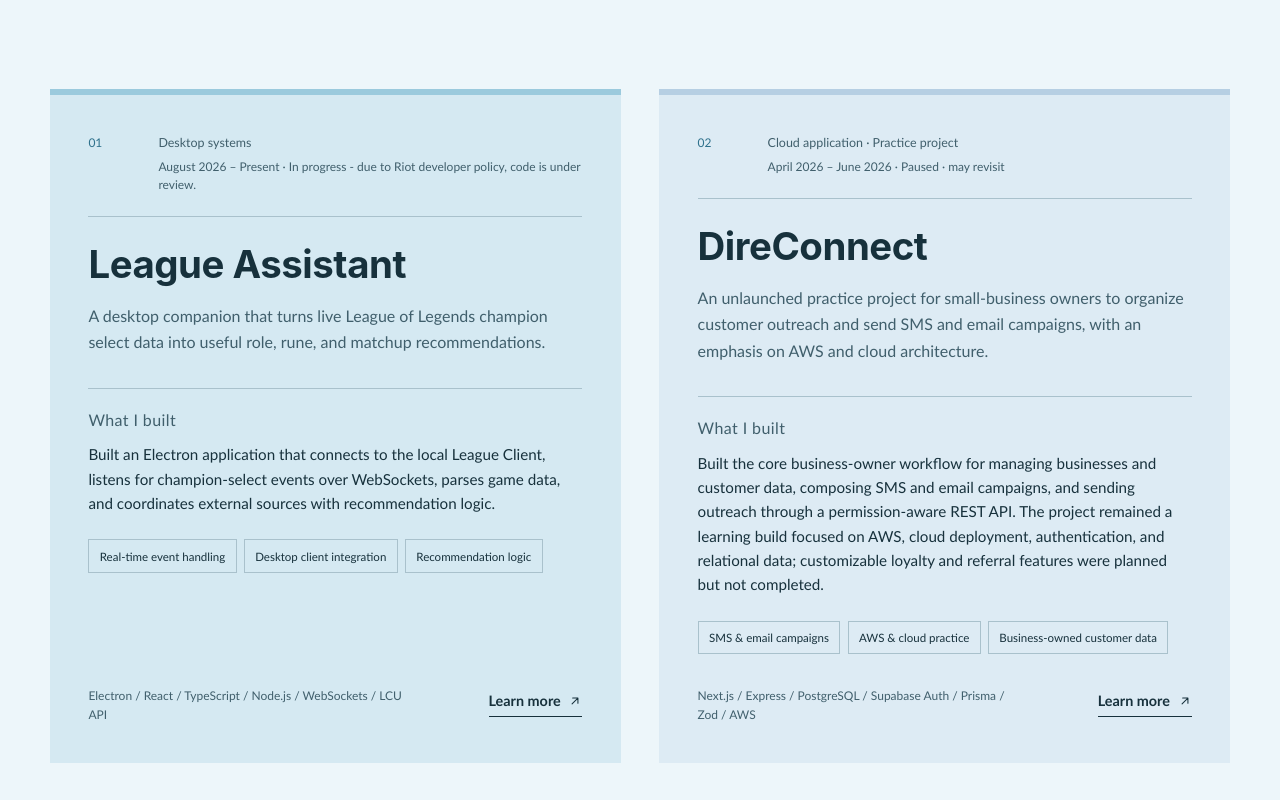
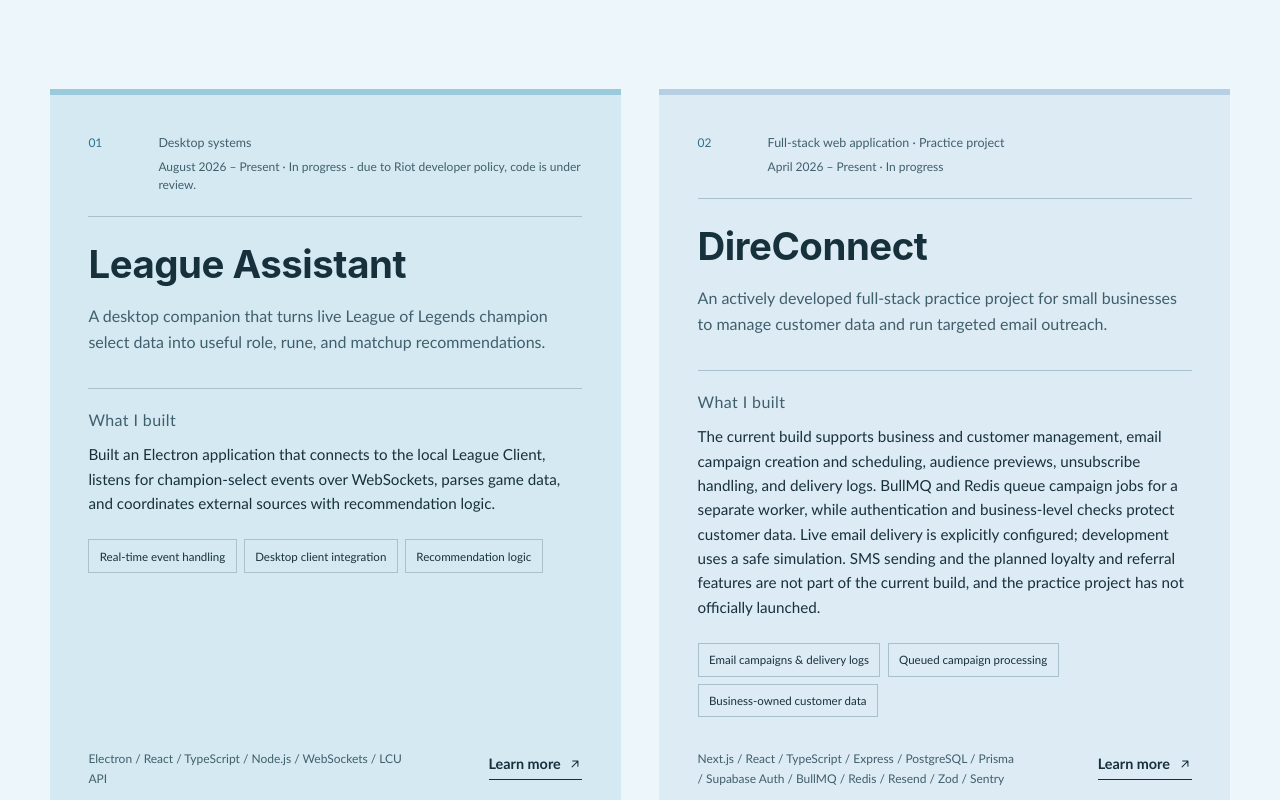
Before and after one commit to JasonInTheBox/personal-website, a Next.js app: page /projects in a window 1280 px wide. Shown: the part 560-1360 px from the top of the page. Built offline with nearby package versions, Linux system fonts and the light colour scheme.

Commit message:
Updated projects and personal website url

```diff
--- a/src/app/about/page.tsx
+++ b/src/app/about/page.tsx
@@ -24,6 +24,21 @@
     title: "Practical with AI",
     detail:
       "I’m interested in AI features that are grounded in product data and designed around a real user need.",
+  },
+];
+
+const currentFocusDetails = [
+  {
+    title: "Building ML foundations",
+    text: "I’m strengthening my Python skills while learning the ideas behind machine-learning systems and how they can solve practical problems.",
+  },
+  {
+    title: "Exploring the tools",
+    text: "I’m exploring PyTorch and TensorFlow to understand the frameworks and workflows used to experiment with machine-learning models.",
+  },
+  {
+    title: "Bringing ML into existing apps",
+    text: "I’m looking for ways to integrate useful machine-learning techniques into products like LeagueComp, connecting what I learn to real application needs.",
   },
 ];
 
@@ -124,6 +139,23 @@
         </div>
       </section>
 
+      <section className="page-shell about-detail-section" aria-labelledby="current-focus-title">
+        <div className="about-section-heading">
+          <p className="section-label">What I’m currently doing</p>
+          <h2 id="current-focus-title">Exploring AI and machine learning.</h2>
+        </div>
+        <div className="about-detail-list">
+          {currentFocusDetails.map((detail) => (
+            <article key={detail.title}>
+              <div>
+                <h3>{detail.title}</h3>
+                <p>{detail.text}</p>
+              </div>
+            </article>
+          ))}
+        </div>
+      </section>
+
       <section className="page-shell about-detail-section" aria-labelledby="personal-title">
         <div className="about-section-heading">
           <p className="section-label">Beyond the work</p>
--- a/src/app/globals.css
+++ b/src/app/globals.css
@@ -1852,9 +1852,11 @@
   line-height: 1.5;
 }
 
-.case-content .case-links {
-  display: flex;
-  gap: 1rem;
+.case-links {
+  display: flex;
+  flex-wrap: wrap;
+  align-items: center;
+  gap: 0.85rem;
   padding-bottom: 0;
 }
 
@@ -2528,10 +2530,6 @@
     gap: 0.85rem;
   }
 
-  .case-content .case-links {
-    display: grid;
-  }
-
 }
 
 @media (prefers-reduced-motion: reduce) {
--- a/src/app/projects/[slug]/page.tsx
+++ b/src/app/projects/[slug]/page.tsx
@@ -46,7 +46,7 @@
         </div>
         <p className="case-eyebrow">{project.eyebrow}</p>
         <p className="case-meta">{project.dates} · {project.status}</p>
-        {project.github || project.repositoryNote ? (
+        {project.github || project.website || project.repositoryNote ? (
           <section className="case-links" aria-label="Project links">
             {project.github ? (
               <a href={project.github} target="_blank" rel="noreferrer">
@@ -54,6 +54,11 @@
               </a>
             ) : project.repositoryNote ? (
               <span className="repository-note">{project.repositoryNote}</span>
+            ) : null}
+            {project.website ? (
+              <a href={project.website} target="_blank" rel="noreferrer">
+                Visit website <ArrowUpRightIcon />
+              </a>
             ) : null}
           </section>
         ) : null}
@@ -110,7 +115,7 @@
           </div>
         </section>
 
-        {project.github || project.repositoryNote ? (
+        {project.github || project.website || project.repositoryNote ? (
           <section className="case-links" aria-label="Project links">
             {project.github ? (
               <a href={project.github} target="_blank" rel="noreferrer">
@@ -118,6 +123,11 @@
               </a>
             ) : project.repositoryNote ? (
               <span className="repository-note">{project.repositoryNote}</span>
+            ) : null}
+            {project.website ? (
+              <a href={project.website} target="_blank" rel="noreferrer">
+                Visit website <ArrowUpRightIcon />
+              </a>
             ) : null}
           </section>
         ) : null}
--- a/src/data/projects.ts
+++ b/src/data/projects.ts
@@ -7,6 +7,7 @@
   technologies: string[];
   highlights: string[];
   github: string | null;
+  website?: string;
   repositoryNote?: string;
   dates: string;
   status: string;
@@ -43,6 +44,7 @@
     ],
     highlights: ["Real-time event handling", "Desktop client integration", "Recommendation logic"],
     github: "https://github.com/JasonInTheBox/LeagueAssistant",
+    website: "https://leaguecomp.vercel.app/",
     repositoryNote: "Private GitHub page - due to Riot developer policies, the source code cannot be publicized as the project is still in review.",
     dates: "August 2026 – Present",
     status: "In progress - due to Riot developer policy, code is under review.",
@@ -103,38 +105,44 @@
   {
     slug: "direconnect",
     title: "DireConnect",
-    eyebrow: "Cloud application · Practice project",
+    eyebrow: "Full-stack web application · Practice project",
     description:
-      "An unlaunched practice project for small-business owners to organize customer outreach and send SMS and email campaigns, with an emphasis on AWS and cloud architecture.",
+      "An actively developed full-stack practice project for small businesses to manage customer data and run targeted email outreach.",
     built:
-      "Built the core business-owner workflow for managing businesses and customer data, composing SMS and email campaigns, and sending outreach through a permission-aware REST API. The project remained a learning build focused on AWS, cloud deployment, authentication, and relational data; customizable loyalty and referral features were planned but not completed.",
+      "The current build supports business and customer management, email campaign creation and scheduling, audience previews, unsubscribe handling, and delivery logs. BullMQ and Redis queue campaign jobs for a separate worker, while authentication and business-level checks protect customer data. Live email delivery is explicitly configured; development uses a safe simulation. SMS sending and the planned loyalty and referral features are not part of the current build, and the practice project has not officially launched.",
     technologies: [
       "Next.js",
+      "React",
+      "TypeScript",
       "Express",
       "PostgreSQL",
+      "Prisma",
       "Supabase Auth",
-      "Prisma",
+      "BullMQ",
+      "Redis",
+      "Resend",
       "Zod",
-      "AWS",
+      "Sentry",
     ],
-    highlights: ["SMS & email campaigns", "AWS & cloud practice", "Business-owned customer data"],
+    highlights: ["Email campaigns & delivery logs", "Queued campaign processing", "Business-owned customer data"],
     github: "https://github.com/JasonInTheBox/DireConnect",
-    dates: "April 2026 – June 2026",
-    status: "Paused · may revisit",
+    website: "https://direconnect.app/",
+    dates: "April 2026 – Present",
+    status: "In progress",
     details: {
       problem:
-        "Small businesses often compete for attention without the advertising budgets or customer-engagement systems available to larger companies. DireConnect explored a direct, business-controlled way to maintain customer relationships and run repeat outreach through SMS and email.",
+        "Small businesses often compete for attention without the advertising budgets or customer-engagement systems available to larger companies. DireConnect explores a direct, business-controlled way to manage customer relationships and run repeat email outreach.",
       architecture: [
-        "Next.js and React provide the business-owner interface for contacts and campaigns.",
-        "An Express REST API handles business, customer, and campaign workflows separately from the frontend.",
-        "Prisma and PostgreSQL model businesses, customer records, campaigns, and ownership boundaries.",
-        "Supabase Auth and Zod support authentication, authorization, and request validation.",
-        "AWS services and cloud deployment work provided the project’s primary infrastructure learning focus.",
+        "A Next.js, React, and TypeScript web app provides the business-owner interface for customer and campaign workflows.",
+        "An Express REST API handles business, customer, and campaign operations separately from the frontend.",
+        "Prisma and PostgreSQL store business, customer, campaign, and delivery data; Supabase Auth handles sign-in, with Zod validating requests.",
+        "BullMQ and Redis queue campaign jobs for a separate worker, which uses Resend when live email delivery is enabled.",
+        "Deployment separates the web app on Vercel, API on Render, and worker on Railway, with Supabase for managed data and Sentry for error monitoring.",
       ],
       engineering: [
-        "Turning the product idea into working SMS and email campaign flows while leaving loyalty and referrals as future scope.",
-        "Enforcing business ownership and validation rules beyond basic sign-in.",
-        "Practicing AWS deployment and cloud integration decisions in an application that had not yet launched.",
+        "Connecting audience previews, scheduled campaigns, background processing, unsubscribe handling, and delivery logs into one workflow.",
+        "Keeping customer and campaign records scoped to the owning business across the interface and API.",
+        "Separating web, API, and worker processes while keeping live email delivery gated and development safely simulated.",
       ],
     },
   },
```
Also changed, not shown: 1 other file (tests, documents, lock files or other folders).
